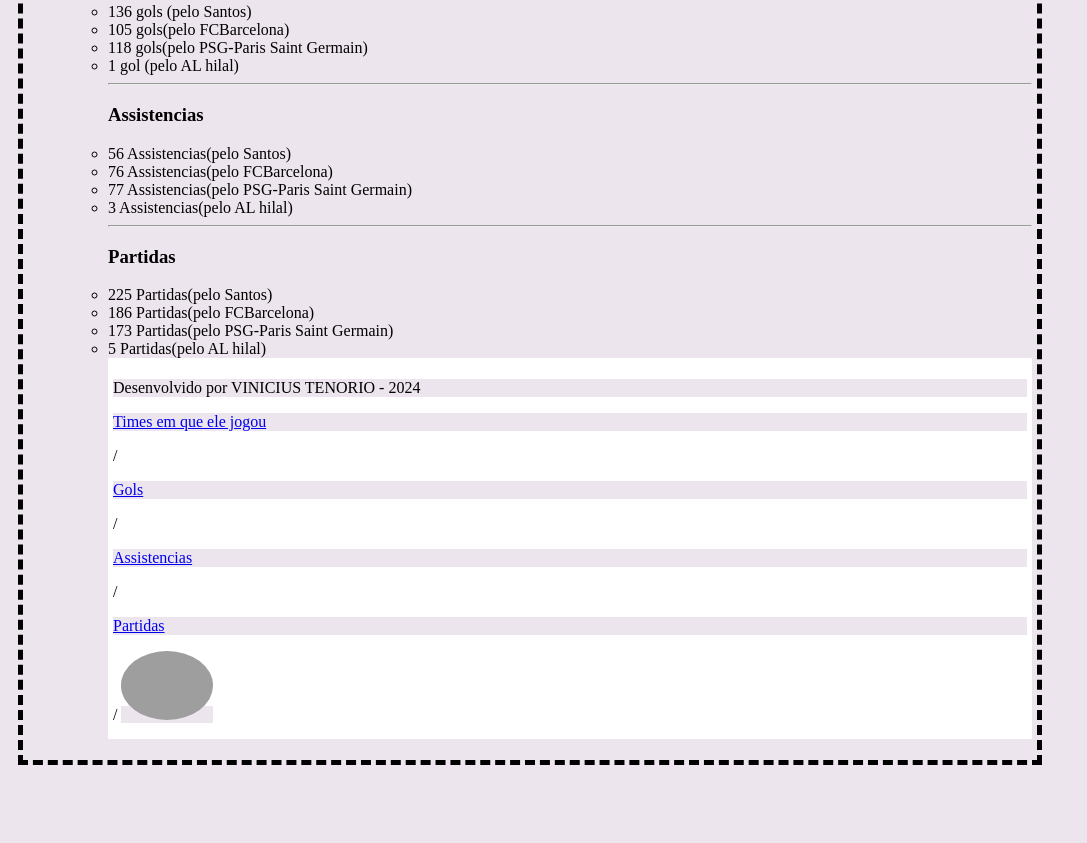
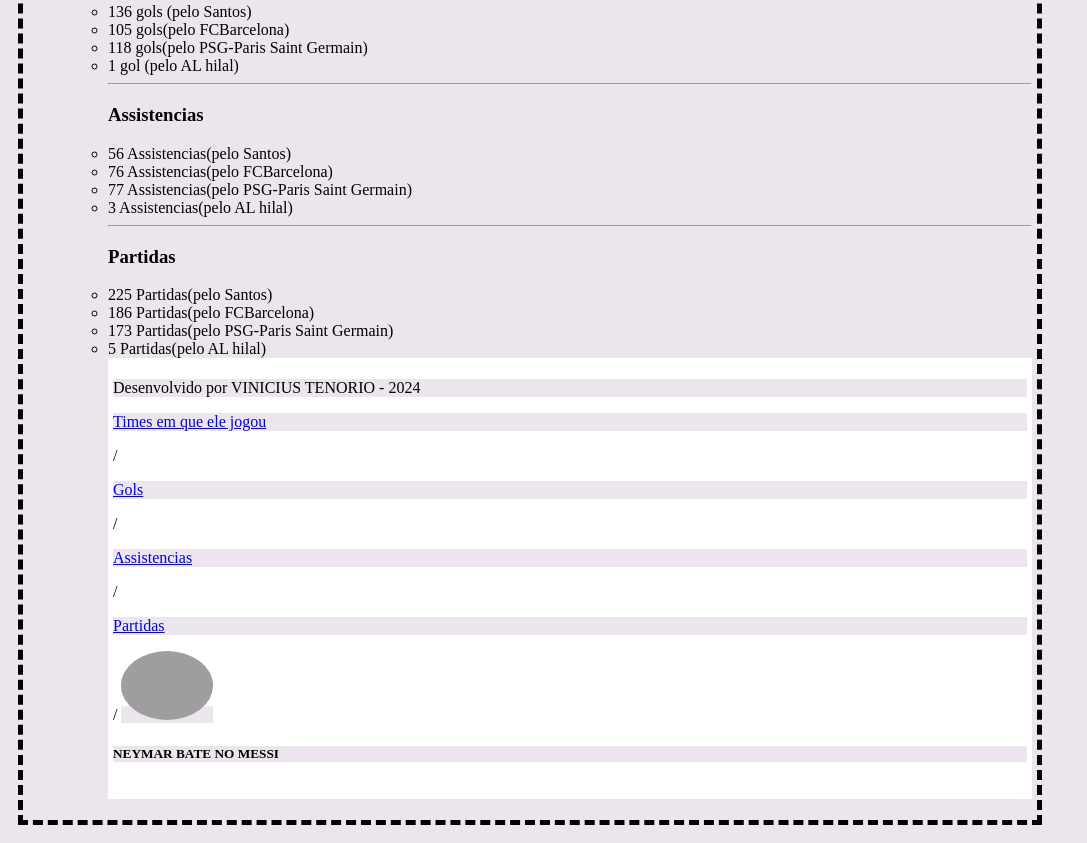
Before and after one commit to vinixztx/Tenorio19, a plain HTML site: page index.html in a window 1280 px wide. Shown: the part 1079-1922 px from the top of the page, without its empty margins (0-1087 px from the left). Before the commit the page ends 1862 px from the top, so only its background shows below. Drawn offline with Linux system fonts and the light colour scheme; grey boxes are pictures that could not be loaded.

Commit message:
NEYMAR BATE NO MESSI

```diff
--- a/index.html
+++ b/index.html
@@ -76,7 +76,7 @@
             <p class="Assistencias"><a href="#Assistencias" title="Assistencias"> Assistencias</a></p>/
             <p class="Partidas"><a href="#Partidas" title="Partidas"> Partidas</a></p>/
             <a hre="#Titulo" title="Titulo"><img src="https://newr7-r7-prod.web.arc-cdn.net/resizer/v2/FX6D6DCAERLX7NJDPJM2B34ETI.jpg?auth=f8b727088f4136694a43d75fc0699400cb9377861858222360e150d6c8f4374e&width=1200&height=600" alt=""></a>
-
+             <h1>NEYMAR BATE NO MESSI</h1>
           <footer>
 
 </body>
```
